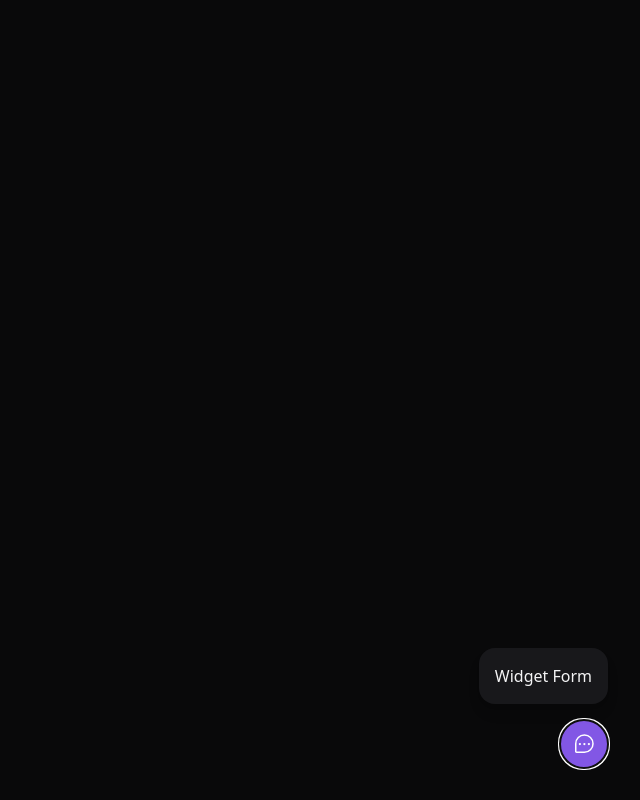
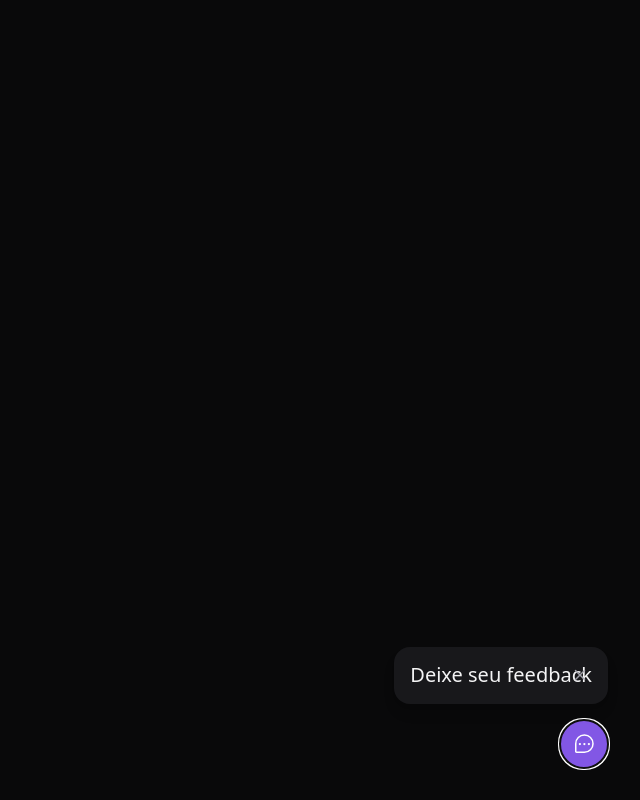
Before and after one commit to raphael-ferreira/feedback-widget, a React (Vite) app in the folder web/: page / in a window 1280 px wide. Both pictures are taken after a click on the button "Feedback". Shown: the whole page, without its empty margins (640-1280 px from the left). Built offline with nearby package versions, Linux system fonts and the light colour scheme.

Commit message:
feat: created close button + added widget header

```diff
--- /dev/null
+++ b/web/src/components/Common/CloseButton.tsx
@@ -0,0 +1,17 @@
+import { Popover } from "@headlessui/react";
+import { X } from "phosphor-react";
+
+interface CloseButtonProps {
+  title: string;
+}
+
+export function CloseButton(props: CloseButtonProps) {
+  return (
+    <Popover.Button
+      className="top-5 right-5 absolute text-zinc-400 hover:text-zinc-100"
+      title={props.title}
+    >
+      <X weight="bold" className="w-4 h-4" />
+    </Popover.Button>
+  );
+}
--- a/web/src/components/Widget/WidgetForm.tsx
+++ b/web/src/components/Widget/WidgetForm.tsx
@@ -1,7 +1,13 @@
+import { CloseButton } from "../Common/CloseButton";
+
 export function WidgetForm() {
   return (
     <div className="bg-zinc-900 p-4 relative rounded-2xl mb-4 flex flex-col items-center shadow-lg w-[calc(100vw-2rem)] md:w-auto">
-      Widget Form
+      <header>
+        <span className="text-xl leading-6">Deixe seu feedback</span>
+
+        <CloseButton title="Fechar formulário de feedback" />
+      </header>
     </div>
   );
 }
```
